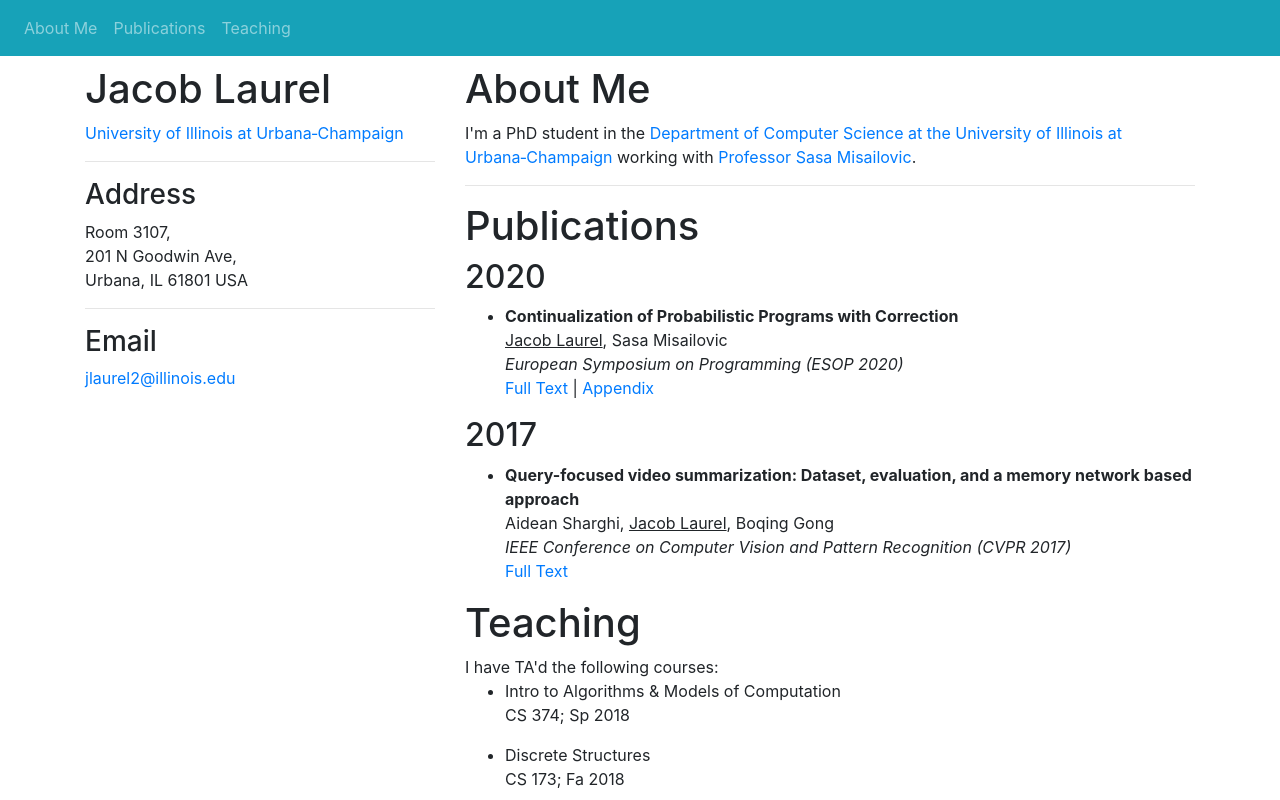
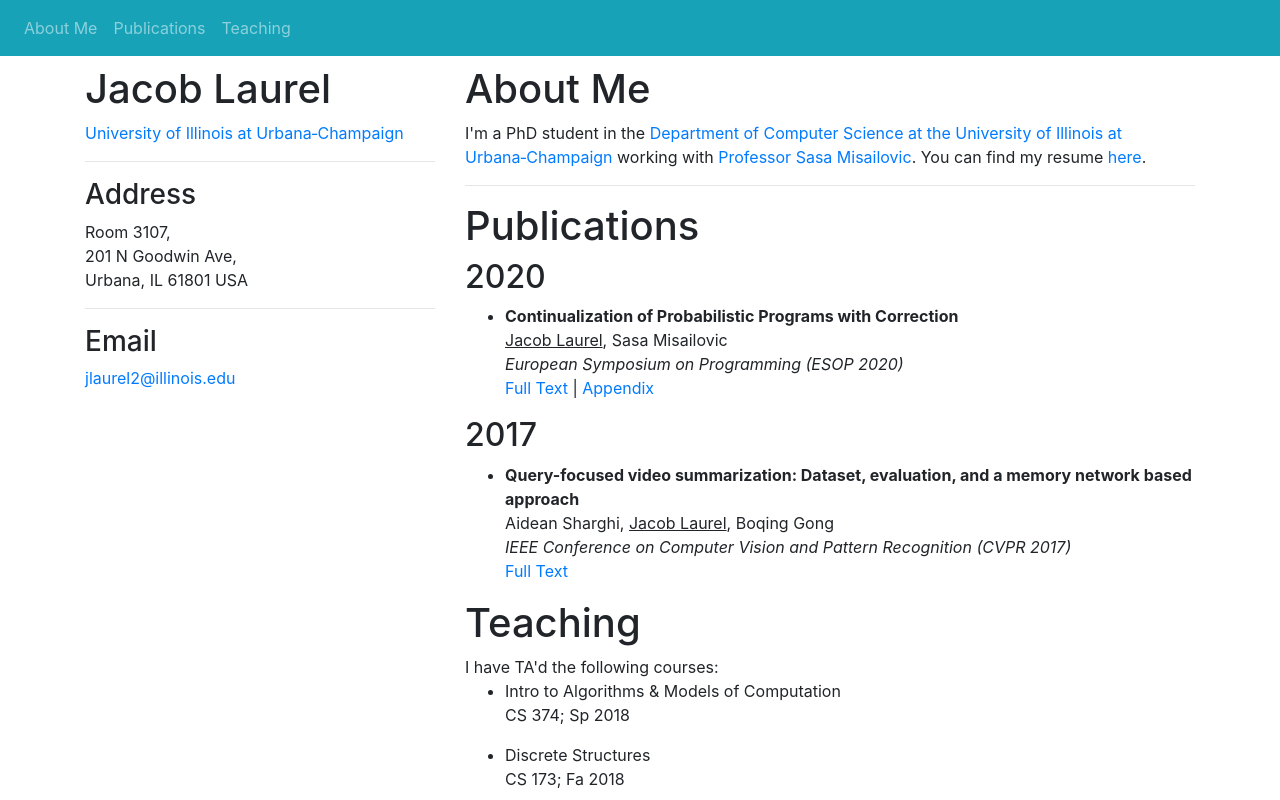
Before and after one commit to jsl1994/jsl1994.github.io, a plain HTML site: page index.html in a window 1280 px wide. Shown: the top 800 px of the page. Drawn offline with nearby package versions, Linux system fonts and the light colour scheme.

Commit message:
saving resume attachment

```diff
--- a/index.html
+++ b/index.html
@@ -55,6 +55,7 @@
       <h1 id="aboutme">About Me</h1>
       I'm a PhD student in the <a href="https://cs.illinois.edu/">Department of Computer Science at the University of Illinois at Urbana&#8209;Champaign</a>
       working with <a href="http://misailo.web.engr.illinois.edu/">Professor Sasa Misailovic</a>.
+      You can find my resume <a href="resume/resume.pdf">here</a>.
      <!--  You can find my resume <a href="misc/resume.pdf">here</a>. -->
       <hr>
       <h1 id="publications">Publications</h1>
```
